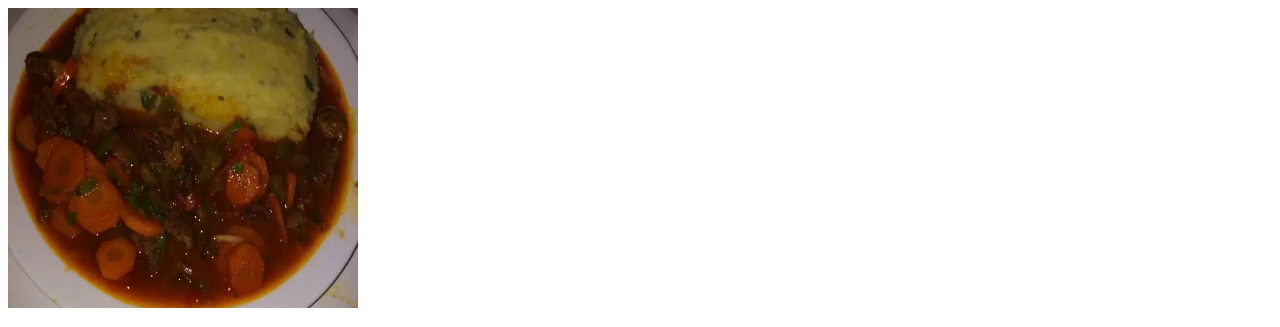
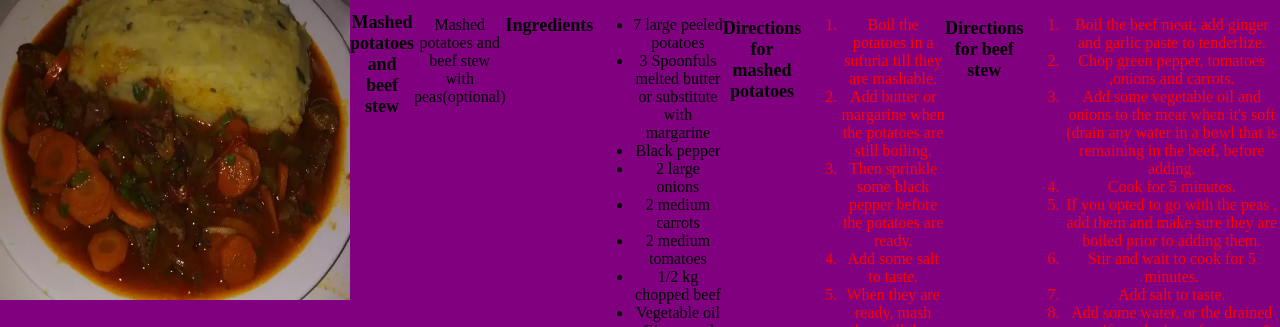
Before and after one commit to njokiw/odin-recipes, a plain HTML site: page recipes/mashed-potatoes-and-beef-stew.html in a window 1280 px wide. Shown: the top 327 px of the page. Drawn offline with Linux system fonts and the light colour scheme.

Commit message:
adding css

```diff
--- /dev/null
+++ b/recipes/harvest.css
@@ -0,0 +1,13 @@
+#body {
+    background-color: bisque;
+}
+#h1,
+#h2,
+#h3 {
+    color: blue;
+}
+.one,
+.two {
+    color: red;
+
+}
--- a/recipes/mashed-potatoes-and-beef-stew.html
+++ b/recipes/mashed-potatoes-and-beef-stew.html
@@ -5,12 +5,13 @@
     <meta http-equiv="X-UA-Compatible" content="IE=edge">
     <meta name="viewport" content="width=device-width, initial-scale=1.0">
     <title>Document</title>
+    <link rel="stylesheet" href="mashed.css">
 </head>
-<body>
+<body id="body">
     <img src="images/mashed-potatoes-with-beef-stew-recipe-main-photo.webp" alt="Mashed potatoes and beef stew" width="350" height="300">
-    <h1>Mashed potatoes and beef stew</h1>
+    <h1 id="h1">Mashed potatoes and beef stew</h1>
     <p>Mashed potatoes and beef stew with peas(optional)</p>
-    <h2>Ingredients</h2>
+    <h2 id="h2">Ingredients</h2>
     <ul>
         <li>7 large peeled potatoes</li>
         <li> 3 Spoonfuls melted butter or substitute with margarine</li>
@@ -25,8 +26,8 @@
         <li>A bunch of dhania</li>
         <li>Salt to taste</li>
     </ul>
-    <h3>Directions for mashed potatoes</h3>
-    <ol>
+    <h3 id="h3">Directions for mashed potatoes</h3>
+    <ol class="one">
         <li>Boil the potatoes in a sufuria till they are mashable.</li>
         <li>Add butter or margarine when the potatoes are still boiling.</li>
         <li>Then sprinkle some black pepper before the potatoes are ready.</li>
@@ -35,8 +36,8 @@
         <li>serve in a serving bowl an wait to cool. </li>
         <li>Serve with beef stew.</li>
     </ol>
-    <h3>Directions for beef stew</h3>
-    <ol>
+    <h3 id="h3">Directions for beef stew</h3>
+    <ol class="two">
         <li>Boil the beef meat, add ginger and garlic paste to tenderlize.</li>
         <li>Chop green pepper, tomatoes ,onions and carrots.</li>
         <li>Add some vegetable oil and onions to the meat when it's soft (drain any water in a bowl that is remaining in the beef, before adding.</li>
--- /dev/null
+++ b/recipes/mashed.css
@@ -0,0 +1,21 @@
+#body  {
+    background-color: purple;
+}
+#h1,
+#h2,
+#h3 {
+    color: black;
+    font-size: large;
+}
+.one,
+.two {
+    color: red;
+}
+#body {
+    display: flex;
+    border: 10px;
+    margin: auto;
+    padding: 50;
+    text-align: center;
+    display:flexbox;
+}
--- /dev/null
+++ b/recipes/omelette.css
@@ -0,0 +1,18 @@
+#body {
+    background-color: aqua;
+
+}
+
+#h1,
+#h2,
+#h3 {
+     color: red;
+}
+#h1 {
+    font-size: 50px;
+}
+.one,
+.two {
+    color: brown;
+
+}
--- a/recipes/styles.css
+++ b/recipes/styles.css
@@ -1,3 +1,6 @@
+#body{
+    background-color: yellowgreen;
+}
 #pilau, #title {
     font: bolder;
 }
--- a/styles.css
+++ b/styles.css
@@ -15,14 +15,10 @@ text-align: center;
     color: red;
     font-size: x-large;
 }
-
-
-
 .one,
 .two,
 .three,
 .four {
     font: verdana;
     font-size: 60px;
-
 }
```
Also changed, not shown: index.html (+1 -0 lines), recipes/harvest-salad.html (+7 -6 lines), recipes/pilau.html (+1 -1 lines), recipes/potato-omelette.html (+7 -6 lines).
